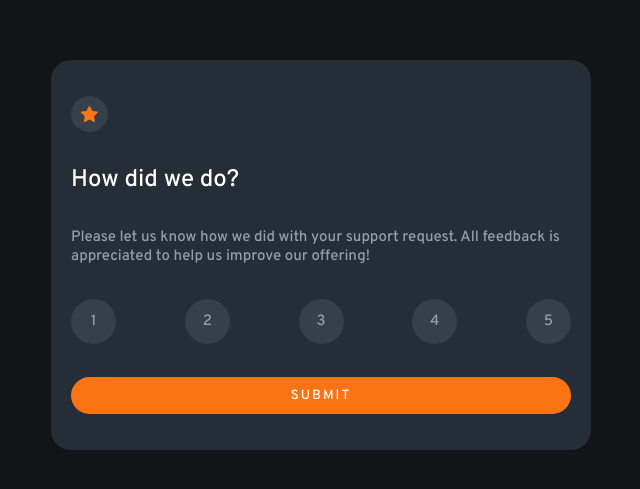
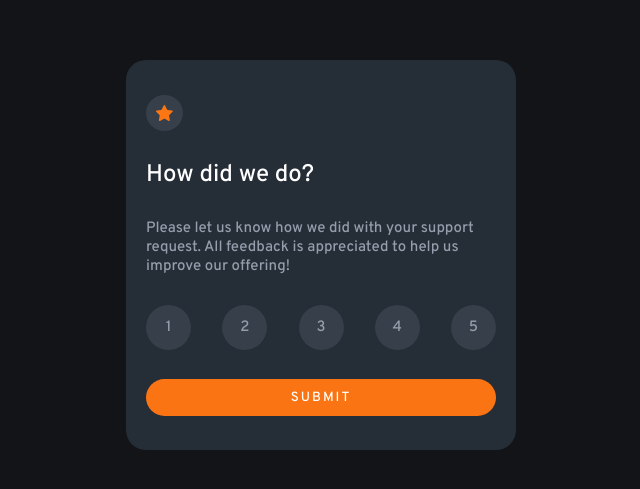
Before and after one commit to charlie-techorse/interactive-rating-component, a React (Vite) app: page / in a window 1280 px wide. Shown: the part 145-634 px from the top of the page, without its empty margins (319-959 px from the left). Built offline with nearby package versions, Linux system fonts and the light colour scheme.

Commit message:
Update card width

```diff
--- a/src/components/card/card.css
+++ b/src/components/card/card.css
@@ -1,6 +1,6 @@
 .card {
   background-color: var(--neutral-700);
-  width: 500px;
+  width: 350px;
   height: 350px;
   margin: 30px;
   padding: 20px;
```
